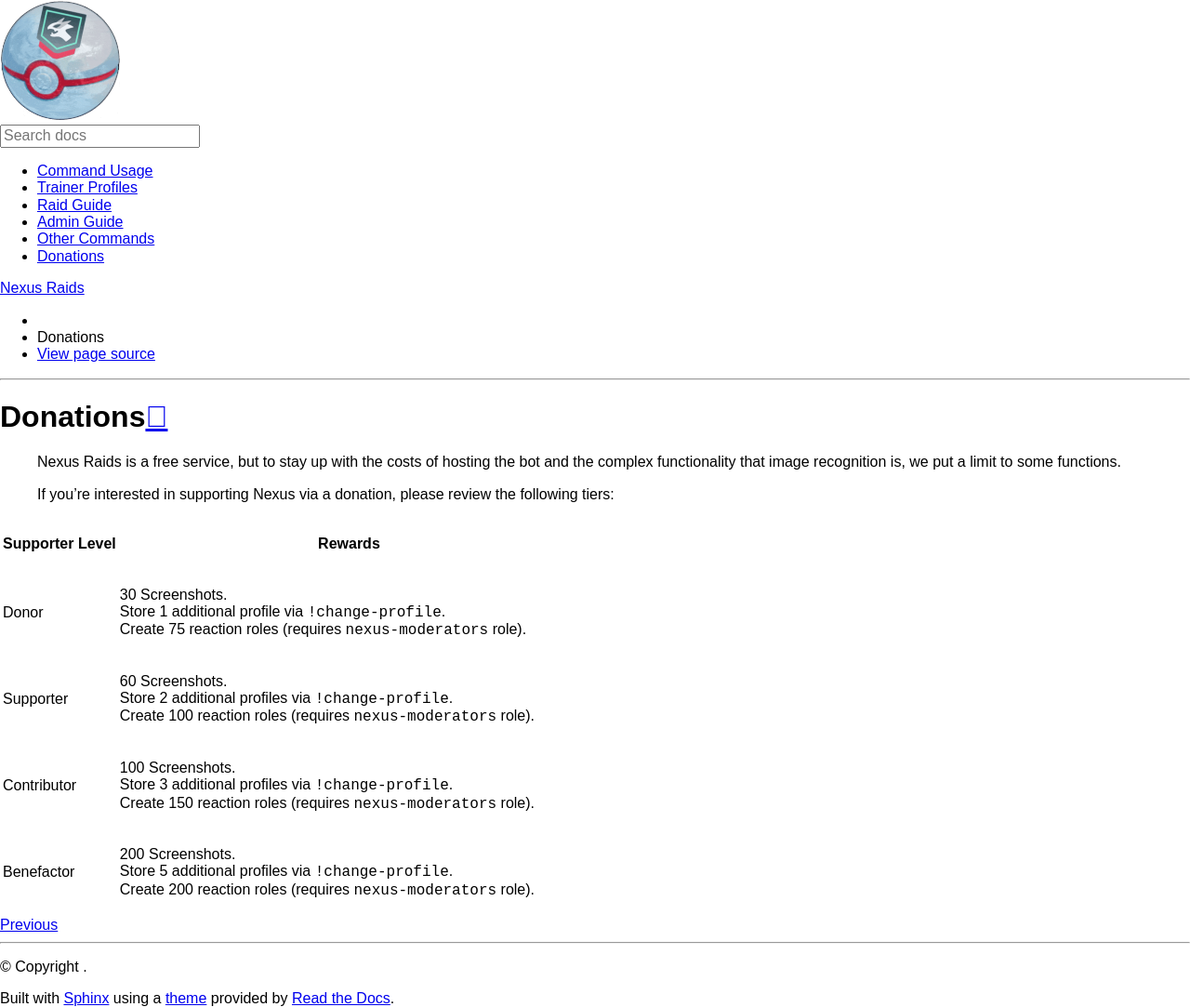
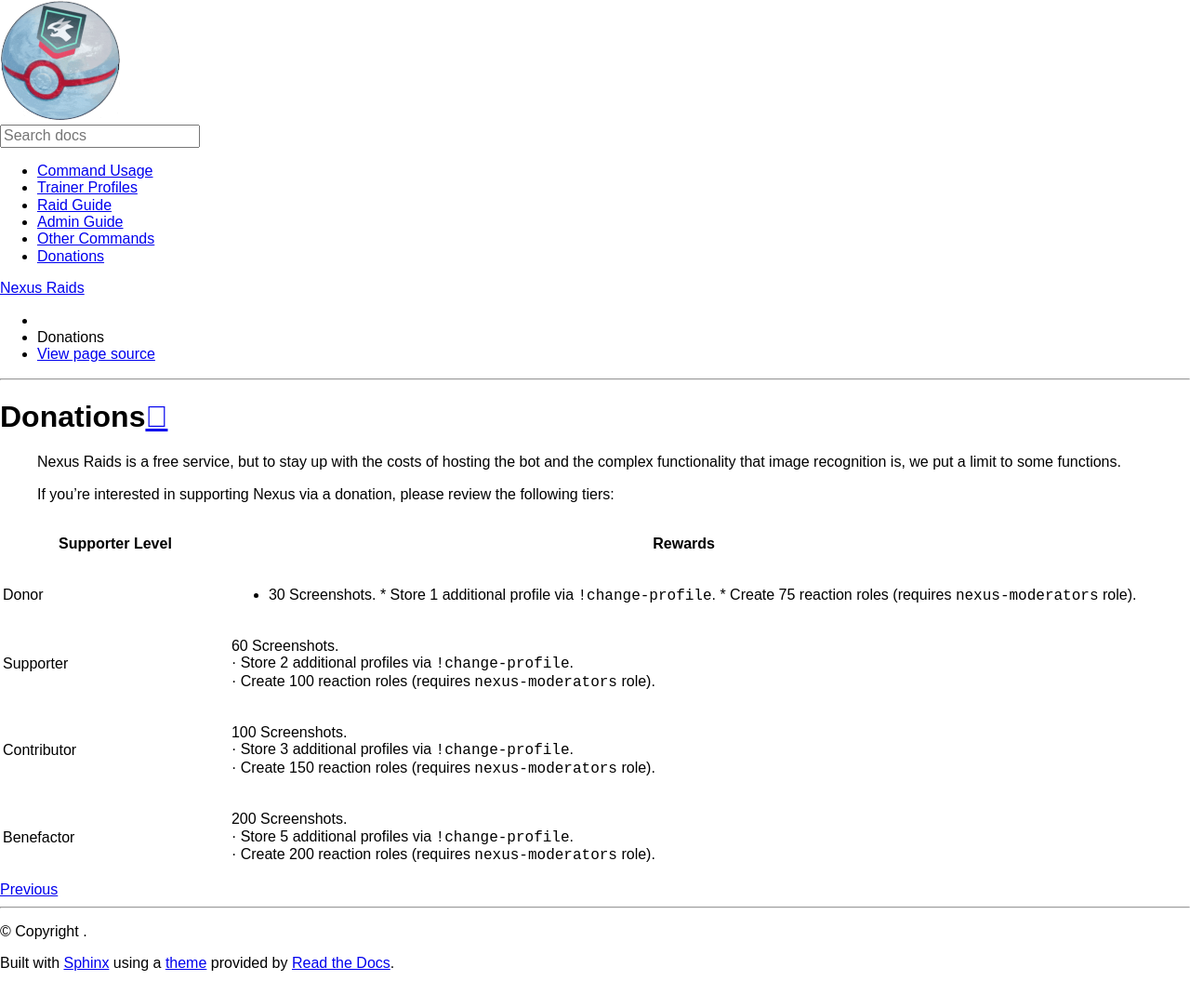
Before and after one commit to NexusRaids/nexus-docs, a Sphinx documentation site: the page built from docs/donation.md, in a window 1280 px wide. Shown: the whole page at 93% size. Built offline with Sphinx 7.4.7 and the Read the Docs theme 2.0.0, drawn with Linux system fonts in a browser that asks for light colours; nearby versions of some CDN libraries; formulas are drawn with MathJax 3; after the commit the page ends 1046 px from its top, so only the background shows below that.

Commit message:
Update donation.md

```diff
--- a/docs/donation.md
+++ b/docs/donation.md
@@ -10,13 +10,13 @@
 .. # define a hard line break for HTML
 .. |br| raw:: html
 
-   <br>
+   <br> &middot;
 
 .. csv-table::
    :header: "Supporter Level", "Rewards"
    :widths: 5, 20
 
-   "Donor", "30 Screenshots. |br| Store 1 additional profile via ``!change-profile``. |br| Create 75 reaction roles (requires ``nexus-moderators`` role)."
+   "Donor", "* 30 Screenshots. * Store 1 additional profile via ``!change-profile``. * Create 75 reaction roles (requires ``nexus-moderators`` role)."
    "Supporter", "60 Screenshots. |br| Store 2 additional profiles via ``!change-profile``. |br| Create 100 reaction roles (requires ``nexus-moderators`` role)."
    "Contributor", "100 Screenshots. |br| Store 3 additional profiles via ``!change-profile``. |br| Create 150 reaction roles (requires ``nexus-moderators`` role)."
    "Benefactor", "200 Screenshots. |br| Store 5 additional profiles via ``!change-profile``. |br| Create 200 reaction roles (requires ``nexus-moderators`` role)."
```
